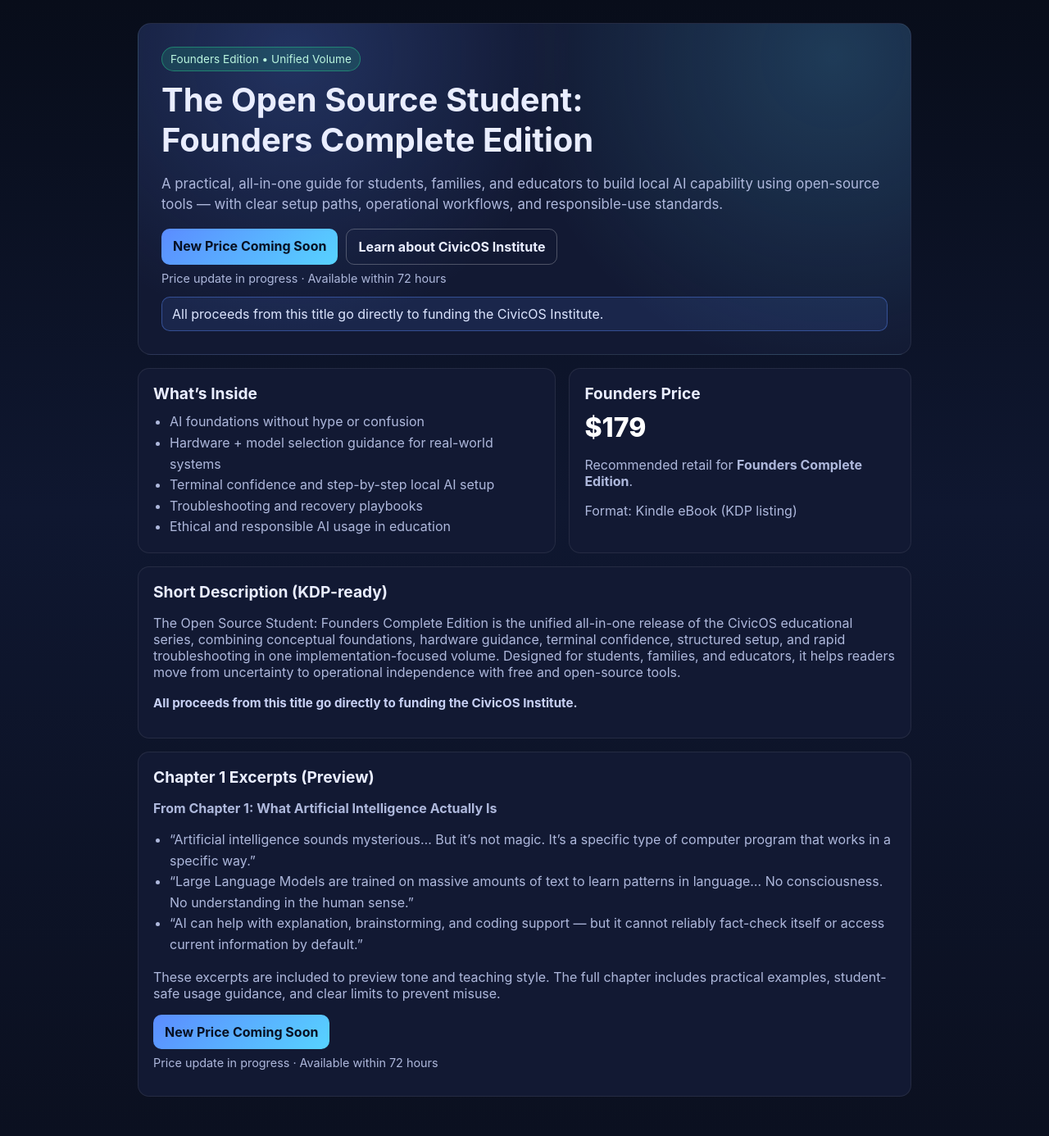
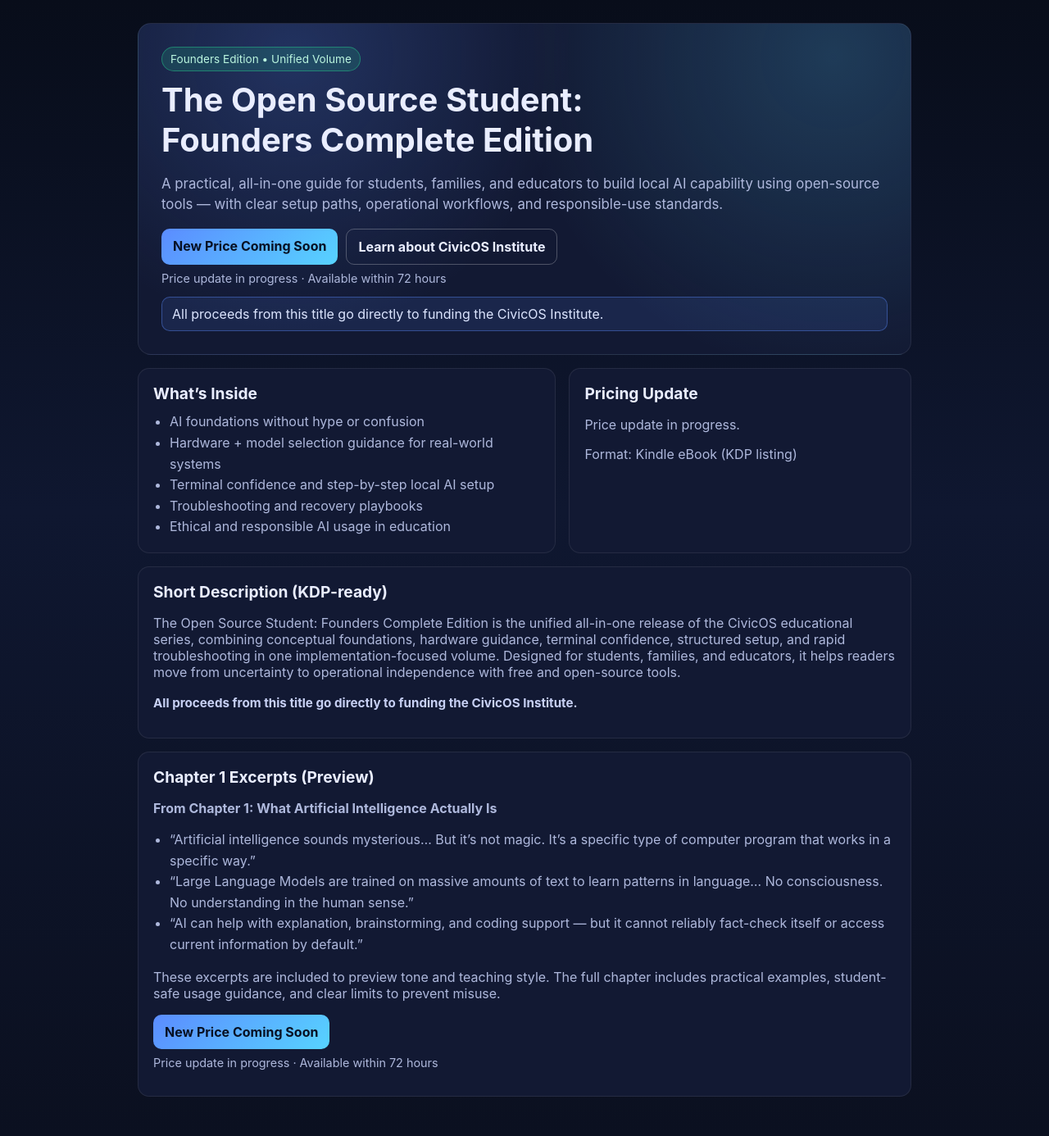
Before and after one commit to CivicOSInstitute/civicos-institute.github.io, a Jekyll site: the page website-news/ebook-promo.html, which Jekyll copies as it is, in a window 1280 px wide. Shown: the whole page at 82% size. Built offline with Jekyll 4.4.1, drawn with Linux system fonts in a browser that asks for light colours.

Commit message:
temp: remove displayed ebook price during relisting

```diff
--- a/website-news/ebook-promo.html
+++ b/website-news/ebook-promo.html
@@ -56,9 +56,8 @@
       </article>
 
       <aside class="card">
-        <h2>Founders Price</h2>
-        <div class="price">$179</div>
-        <p class="muted">Recommended retail for <strong>Founders Complete Edition</strong>.</p>
+        <h2>Pricing Update</h2>
+        <p class="muted">Price update in progress.</p>
         <p class="muted">Format: Kindle eBook (KDP listing)</p>
       </aside>
     </section>
```
